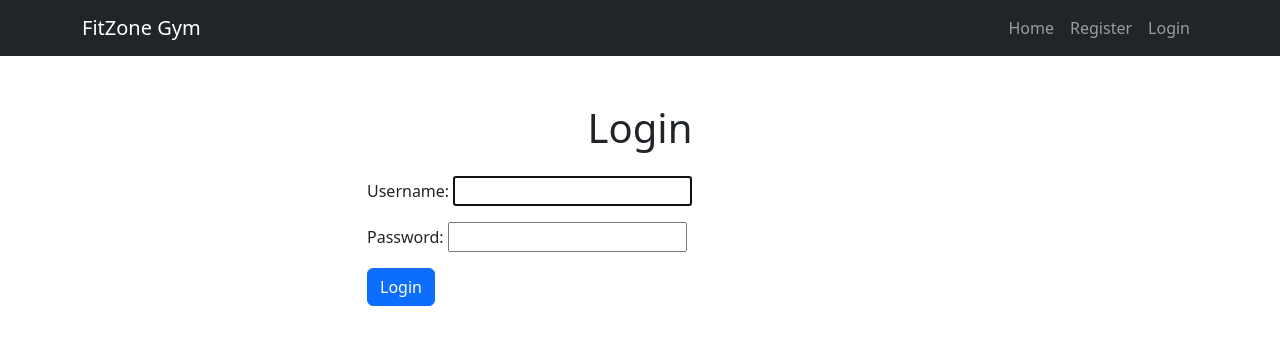
After one commit to NadeemA23/fitzone-gym, a Django app: page /login/ in a window 1280 px wide. The commit adds this page. Shown: the top 353 px of the page. Run offline with Django 5.2, Linux system fonts and the light colour scheme.

Commit message:
Add user login and logout

```diff
--- a/core/templates/base.html
+++ b/core/templates/base.html
@@ -30,11 +30,45 @@
 
             <div class="collapse navbar-collapse" id="navbarNav">
               <ul class="navbar-nav ms-auto">
+
     <li class="nav-item">
         <a class="nav-link" href="{% url 'home' %}">
             Home
         </a>
     </li>
+
+    {% if user.is_authenticated %}
+
+        <li class="nav-item">
+            <span class="nav-link">
+                Welcome, {{ user.username }}
+            </span>
+        </li>
+        <li class="nav-item">
+    <form method="POST" action="{% url 'logout' %}">
+        {% csrf_token %}
+        <button type="submit" class="nav-link btn btn-link">
+            Logout
+        </button>
+    </form>
+</li>
+
+    {% else %}
+
+        <li class="nav-item">
+            <a class="nav-link" href="{% url 'register' %}">
+                Register
+            </a>
+        </li>
+
+        <li class="nav-item">
+            <a class="nav-link" href="{% url 'login' %}">
+                Login
+            </a>
+        </li>
+
+    {% endif %}
+
 </ul>
             </div>
         </div>
--- /dev/null
+++ b/core/templates/core/login.html
@@ -0,0 +1,28 @@
+ {% extends "base.html" %}
+
+{% block title %}Login | FitZone Gym{% endblock %}
+
+{% block content %}
+
+<div class="container py-5">
+
+ <div class="row justify-content-center">
+        <div class="col-md-6">
+
+            <h1 class="text-center mb-4">Login</h1>
+
+            <form method="POST">
+                {% csrf_token %}
+
+                {{ form.as_p }}
+
+                <button type="submit" class="btn btn-primary">
+                    Login
+                </button>
+            </form>
+
+        </div>
+    </div>
+</div>
+
+{% endblock %}
--- a/core/urls.py
+++ b/core/urls.py
@@ -1,7 +1,18 @@
+from django.contrib.auth import views as auth_views
 from django.urls import path
 from . import views
 
 urlpatterns = [
     path('', views.home, name='home'),
     path('register/', views.register, name='register'),
+    path(
+        'login/',
+        auth_views.LoginView.as_view(template_name='core/login.html'),
+        name='login'
+    ),
+    path(
+        'logout/',
+        auth_views.LogoutView.as_view(),
+        name='logout'
+    ),
 ]
--- a/fitzone/settings.py
+++ b/fitzone/settings.py
@@ -127,3 +127,6 @@ MAILERS = {
         "BACKEND": "django.core.mail.backends.console.EmailBackend",
     },
 }
+
+LOGIN_REDIRECT_URL = '/'
+LOGOUT_REDIRECT_URL = '/'
```
Lines whose indentation alone changed are shown as unchanged.
